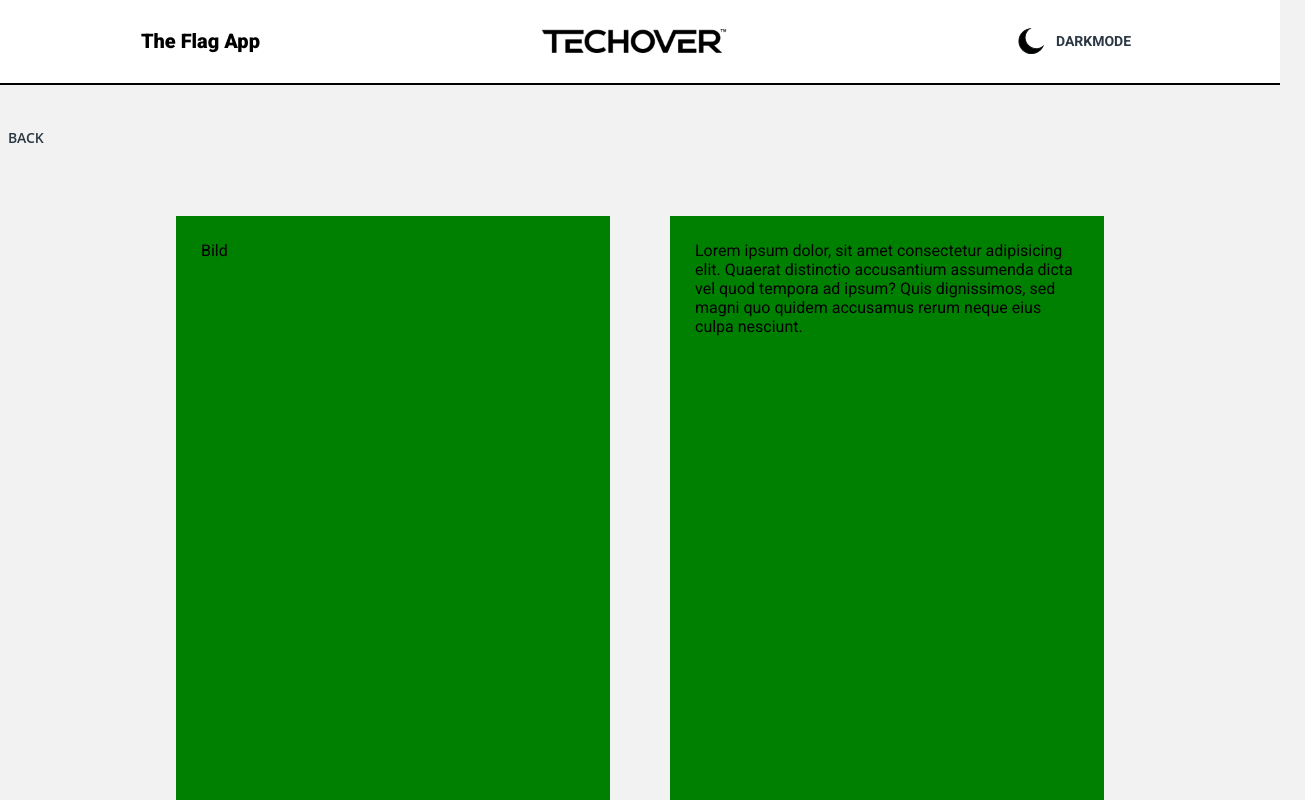
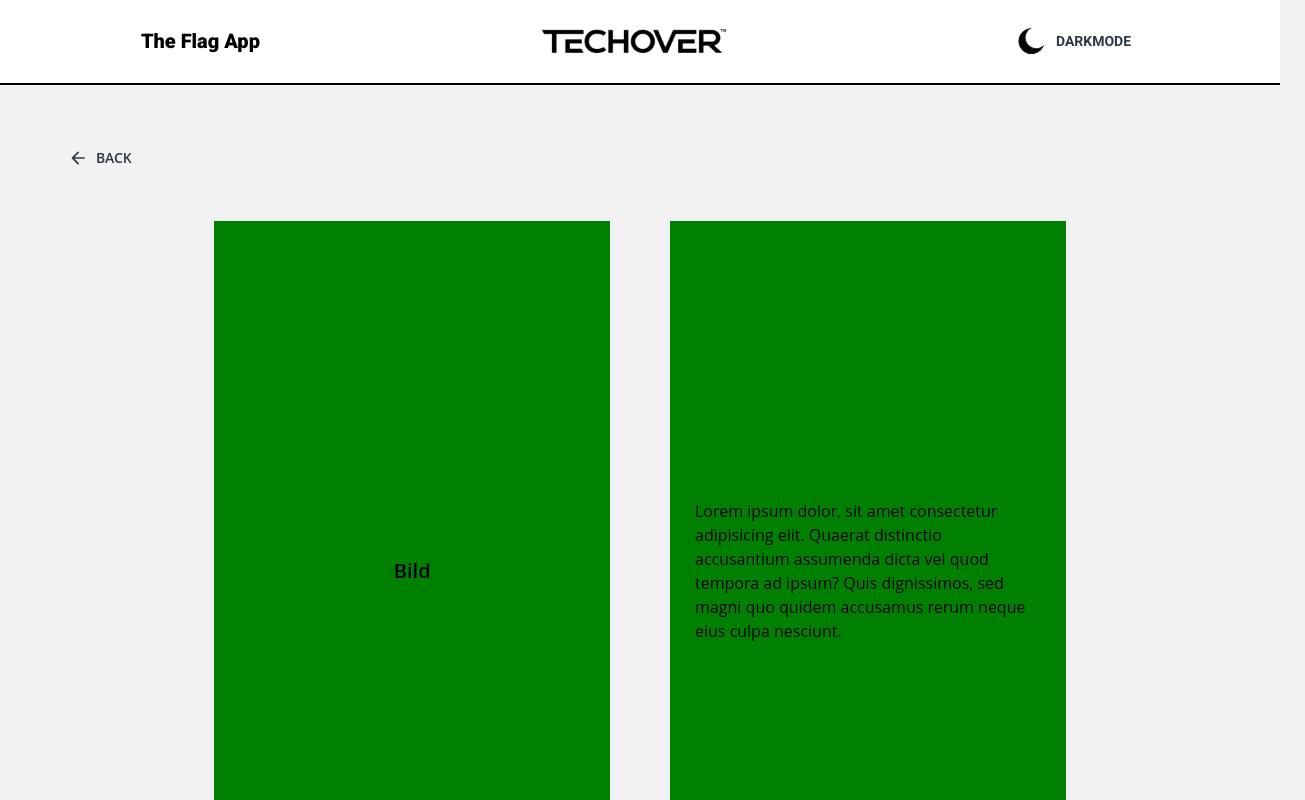
Before and after one commit to PontusBengtsson/Flag-Project, a React (Vite) app: page /country/1 in a window 1280 px wide. Shown: the top 800 px of the page, 1305 px wide, since content can reach past the window. Built offline with nearby package versions, Linux system fonts and the light colour scheme; no server answers.

Commit message:
CountryPage v2

```diff
--- a/package.json
+++ b/package.json
@@ -12,11 +12,12 @@
     "@emotion/react": "^11.11.4",
     "@emotion/styled": "^11.11.5",
     "@mui/icons-material": "^5.11.11",
-    "@mui/material": "^5.15.19",
+    "@mui/material": "^5.15.20",
+    "@mui/styled-engine-sc": "^6.0.0-alpha.18",
     "dotenv": "^16.4.5",
     "react": "^18.2.0",
     "react-dom": "^18.2.0",
-    "react-router-dom": "^6.9.0",
+    "react-router-dom": "^6.23.1",
     "spotify-web-api-node": "^5.0.2",
     "styled-components": "^6.1.11"
   },
--- a/src/App.jsx
+++ b/src/App.jsx
@@ -1,10 +1,10 @@
 import React, { useState, useEffect } from 'react';
-import { Box, Container } from '@mui/material';
+import { Box } from '@mui/material';
+import { BrowserRouter as Router, Routes, Route } from 'react-router-dom';
 import CountryCards from './components/CountryCards/CountryCards';
 import Header from './components/Header/Header';
 import SearchBar from './components/SearchBar/SearchBar';
 import CountryPage from './pages/CountryPage/CountryPage';
-import { Routes, Route } from 'react-router-dom';
 
 export default function App() {
   const [countries, setCountries] = useState([]);
@@ -16,7 +16,7 @@ export default function App() {
         const data = await response.json();
         setCountries(data);
       } catch (error) {
-        console.log(error);
+        console.error(error);
       }
     };
 
@@ -24,19 +24,24 @@ export default function App() {
   }, []);
 
   return (
-    <Box className="App" sx={{
-      display: 'flex',
-      flexDirection: 'column',
-      alignItems: 'center',
-      height: '100vh',
-      width: '100%',
-      gap: '35px'
-    }}>
-      {/* <Header />
-      <SearchBar />
-      <CountryCards countries={countries}/> */}
-     <CountryPage />
+    <Router>
+      <Box
+        className="App"
+        sx={{
+          display: 'flex',
+          flexDirection: 'column',
+          alignItems: 'center',
+          width: '100%',
+          gap: '35px',
+        }}
+      >
 
-    </Box>
+        <Routes>
+          {/* <Route path="/" element={<CountryCards countries={countries} />} /> */}
+          {/* <Route path="/country/:countryCode" element={<CountryPage />} /> */}
+        </Routes>
+        <CountryPage />
+      </Box>
+    </Router>
   );
 }
--- a/src/pages/CountryPage/CountryPage.jsx
+++ b/src/pages/CountryPage/CountryPage.jsx
@@ -1,32 +1,39 @@
-import React, { useState, useEffect } from 'react';
-import { Grid, Button, Box, Card, CardContent, Typography, CardMedia } from '@mui/material';
-import { Routes, Route } from 'react-router-dom';
+import React from 'react';
+import { Grid, Button, Box, Card, CardContent, Typography, CardMedia, Container } from '@mui/material';
+import { useNavigate } from 'react-router-dom';
 import Header from '../../components/Header/Header';
+import ArrowBackIcon from '@mui/icons-material/ArrowBack';
 import SearchBar from '../../components/SearchBar/SearchBar';
 
 const CountryPage = () => {
+  const navigate = useNavigate();
+
   return (
     <>
       <Header />
-      <Button sx={{display: 'flex', justifyContent: 'flex-start',
-        width: '100%'
-      }}>Back</Button>
+      <Container>
+        <Button
+          startIcon={<ArrowBackIcon />}
+          onClick={() => navigate(-1)}
+          sx={{ margin: '20px 0' }}
+        >
+          Back
+        </Button>
         <Box
           sx={{
-					width: '100%',
             display: 'flex',
             justifyContent: 'center',
             flexDirection: 'column',
             alignItems: 'center',
-					gap: '60px'
+            gap: '60px',
+            width: '100%'
           }}
         >
-
           <Box
             sx={{
               display: 'flex',
               flexDirection: 'row',
-            justifyContent:'center',
+              justifyContent: 'center',
               gap: '60px',
               width: '100%',
               padding: '25px',
@@ -36,31 +43,34 @@ const CountryPage = () => {
             <Box
               sx={{
                 display: 'flex',
-							flexDirection: 'row',
-							gap: '60px',
+                flexDirection: 'column',
+                justifyContent: 'center',
+                alignItems: 'center',
                 backgroundColor: 'green',
                 padding: '25px',
                 width: '30%',
-
               }}
             >
-						Bild
+              <Typography variant="h6">Bild</Typography>
             </Box>
             <Box
               sx={{
                 display: 'flex',
-							flexDirection: 'row',
-							gap: '60px',
+                flexDirection: 'column',
+                justifyContent: 'center',
+                alignItems: 'center',
                 backgroundColor: 'green',
                 padding: '25px',
                 width: '30%',
-
               }}
             >
+              <Typography variant="body1">
                 Lorem ipsum dolor, sit amet consectetur adipisicing elit. Quaerat distinctio accusantium assumenda dicta vel quod tempora ad ipsum? Quis dignissimos, sed magni quo quidem accusamus rerum neque eius culpa nesciunt.
+              </Typography>
             </Box>
           </Box>
         </Box>
+      </Container>
     </>
   );
 };
```
Also changed, not shown: 1 other file (tests, documents, lock files or other folders). Lines whose indentation alone changed are shown as unchanged.
